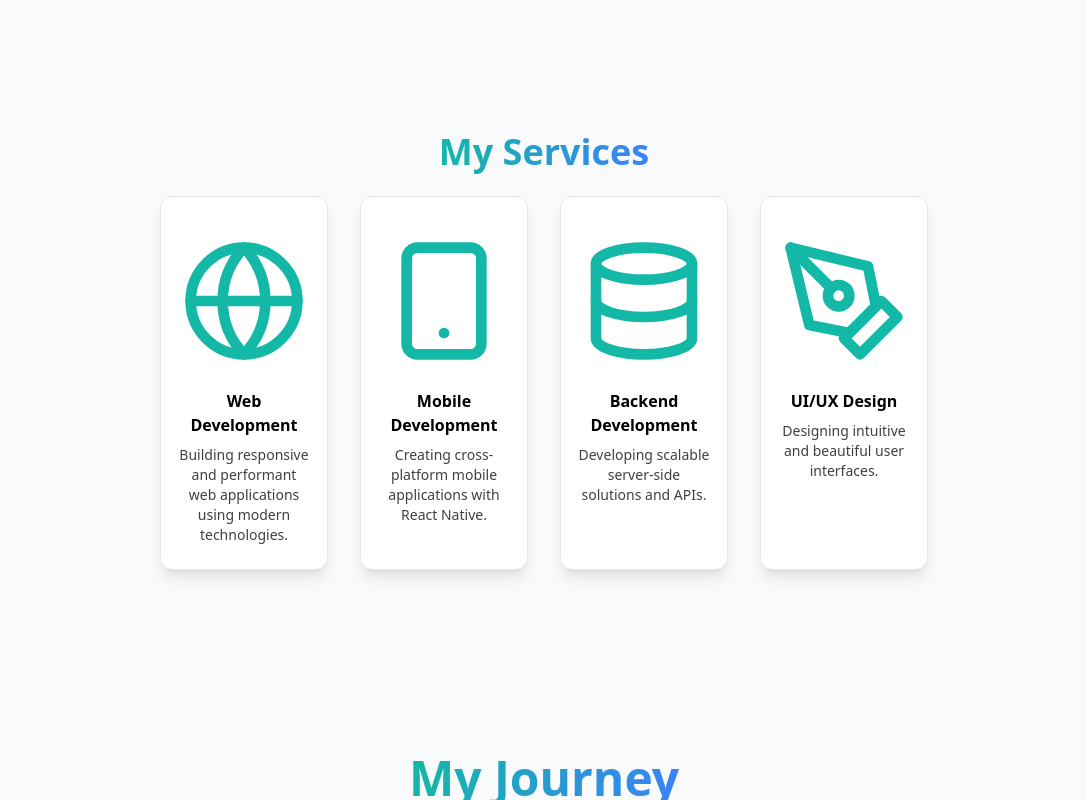
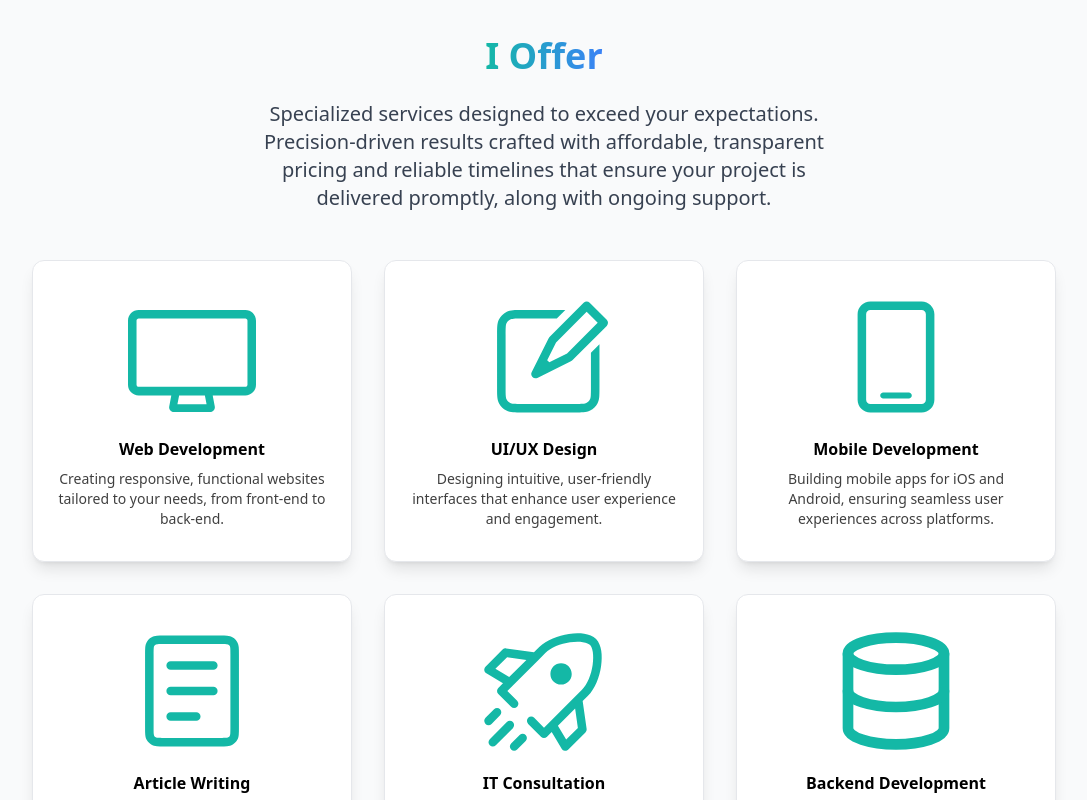
Before and after one commit to IthavinduU/Thavindu-Portfolio-2025, a React (Vite) app: page / in a window 1280 px wide. Shown: the part 1700-2500 px from the top of the page, without its empty margins (96-1183 px from the left). Built offline with nearby package versions, Linux system fonts and the light colour scheme.

Commit message:
Service slider

```diff
--- a/src/components/Services.tsx
+++ b/src/components/Services.tsx
@@ -1,29 +1,47 @@
 import React from 'react';
 import { Globe, Smartphone, Database, PenTool } from 'lucide-react';
 import { motion } from 'framer-motion';
+import { RxDesktop, RxPencil2, RxMobile, RxReader, RxRocket } from 'react-icons/rx';
+
 
 const services = [
   {
-    icon: <Globe className="w-12 h-12 sm:w-32 sm:h-32" />,
-    title: 'Web Development',
-    description: 'Building responsive and performant web applications using modern technologies.',
+    icon: <RxDesktop className="w-12 h-12 sm:w-32 sm:h-32" />,
+    title: "Web Development",
+    description:
+      "Creating responsive, functional websites tailored to your needs, from front-end to back-end.",
   },
   {
-    icon: <Smartphone className="w-12 h-12 sm:w-32 sm:h-32" />,
-    title: 'Mobile Development',
-    description: 'Creating cross-platform mobile applications with React Native.',
+    icon: <RxPencil2 className="w-12 h-12 sm:w-32 sm:h-32" />,
+    title: "UI/UX Design",
+    description:
+      "Designing intuitive, user-friendly interfaces that enhance user experience and engagement.",
+  },
+  {
+    icon: <RxMobile className="w-12 h-12 sm:w-32 sm:h-32" />,
+    title: "Mobile Development",
+    description:
+      "Building mobile apps for iOS and Android, ensuring seamless user experiences across platforms.",
+  },
+  {
+    icon: <RxReader className="w-12 h-12 sm:w-32 sm:h-32" />,
+    title: "Article Writing",
+    description:
+      "Delivering well-crafted articles that communicate your message effectively and resonate with your audience.",
+  },
+  {
+    icon: <RxRocket className="w-12 h-12 sm:w-32 sm:h-32" />,
+    title: "IT Consultation",
+    description:
+      "Offering expert IT advice to optimize your technology strategies and drive business growth.",
   },
   {
     icon: <Database className="w-12 h-12 sm:w-32 sm:h-32" />,
-    title: 'Backend Development',
-    description: 'Developing scalable server-side solutions and APIs.',
-  },
-  {
-    icon: <PenTool className="w-12 h-12 sm:w-32 sm:h-32" />,
-    title: 'UI/UX Design',
-    description: 'Designing intuitive and beautiful user interfaces.',
+    title: "Backend Development",
+    description: "Developing scalable server-side solutions and APIs.",
   },
 ];
+
 
 const containerVariants = {
   hidden: {},
@@ -45,39 +63,43 @@ const cardVariants = {
 
 export default function Services() {
   return (
-    <div id="services" className="mx-auto mt-24 mb-20 max-w-6xl text-center p-6 bg-gray-50 dark:bg-[#092537]">
-      <h2 className="text-3xl md:text-4xl font-bold text-center mb-6 text-gray-900 dark:text-white group relative">
-  <span className="relative z-10 bg-gradient-to-r from-teal-500 to-blue-500 bg-clip-text text-transparent hover:from-teal-600 hover:to-blue-600 transition-all duration-300">
-    My Services
-  </span>
-</h2>
+    <div
+      id="services"
+      className="min-h-screen flex flex-col justify-center items-center p-6 bg-gray-50 dark:bg-[#092537]"
+    >
+      <h2 className="text-3xl md:text-4xl font-bold mb-6 text-gray-900 dark:text-white group relative text-center">
+        <span className="relative z-10 bg-gradient-to-r from-teal-500 to-blue-500 bg-clip-text text-transparent hover:from-teal-600 hover:to-blue-600 transition-all duration-300">
+          I Offer
+        </span>
+      </h2>
+      <p className="text-lg md:text-xl text-gray-700 dark:text-gray-300 mb-12 max-w-xl text-center">
+        Specialized services designed to exceed your expectations. Precision-driven
+        results crafted with affordable, transparent pricing and reliable timelines
+        that ensure your project is delivered promptly, along with ongoing support.
+      </p>
       <motion.div
         variants={containerVariants}
         initial="hidden"
         whileInView="show"
         viewport={{ once: true, amount: 0.3 }}
-        className="mx-auto max-w-3xl items-stretch space-y-4 text-left sm:flex sm:space-y-0 sm:space-x-8 sm:text-center"
+        className="flex flex-wrap justify-center max-w-5xl gap-8"
       >
         {services.map((service) => (
           <motion.a
             key={service.title}
             variants={cardVariants}
-            className="group relative bg-white dark:bg-gray-800/50 backdrop-blur-sm rounded-xl border border-gray-200 dark:border-gray-700/50 hover:border-teal-500/50 transition-all duration-300 hover:-translate-y-2 shadow-lg dark:shadow-xl hover:shadow-teal-500/20 dark:hover:shadow-teal-500/10 flex w-full items-center px-4 py-6 text-black duration-200 hover:no-underline dark:text-white dark:hover:bg-white dark:hover:bg-opacity-10 sm:flex-col"
-
+            className="group relative bg-white dark:bg-gray-800/50 backdrop-blur-sm rounded-xl border border-gray-200 dark:border-gray-700/50 hover:border-teal-500/50 transition-all duration-300 hover:-translate-y-2 shadow-lg dark:shadow-xl hover:shadow-teal-500/20 dark:hover:shadow-teal-500/10 flex flex-col items-center w-full max-w-xs px-6 py-8 text-black dark:text-white hover:no-underline dark:hover:bg-white dark:hover:bg-opacity-10"
             target="_blank"
+            rel="noopener noreferrer"
           >
             <div className="absolute top-0 left-0 w-full h-1 bg-gradient-to-r from-teal-500/0 via-teal-500/50 to-teal-500/0 opacity-0 group-hover:opacity-100 transition-opacity duration-300"></div>
-            <div className="mr-4 sm:mr-0 sm:mt-4 sm:mb-2 text-teal-500 dark:text-teal-400">
+            <div className="text-teal-500 dark:text-teal-400 mb-4">
               {service.icon}
             </div>
-            <div>
-              <div className="font-semibold text-black dark:text-white sm:mt-4 sm:mb-2">
-                {service.title}
-              </div>
-              <div className="text-sm opacity-75">
-                {service.description}
-              </div>
+            <div className="font-semibold text-black dark:text-white mb-2 text-center">
+              {service.title}
             </div>
+            <div className="text-sm opacity-75 text-center">{service.description}</div>
             <div className="absolute inset-0 rounded-xl bg-teal-500/10 opacity-0 group-hover:opacity-100 transition-opacity duration-300 pointer-events-none"></div>
           </motion.a>
         ))}
```
